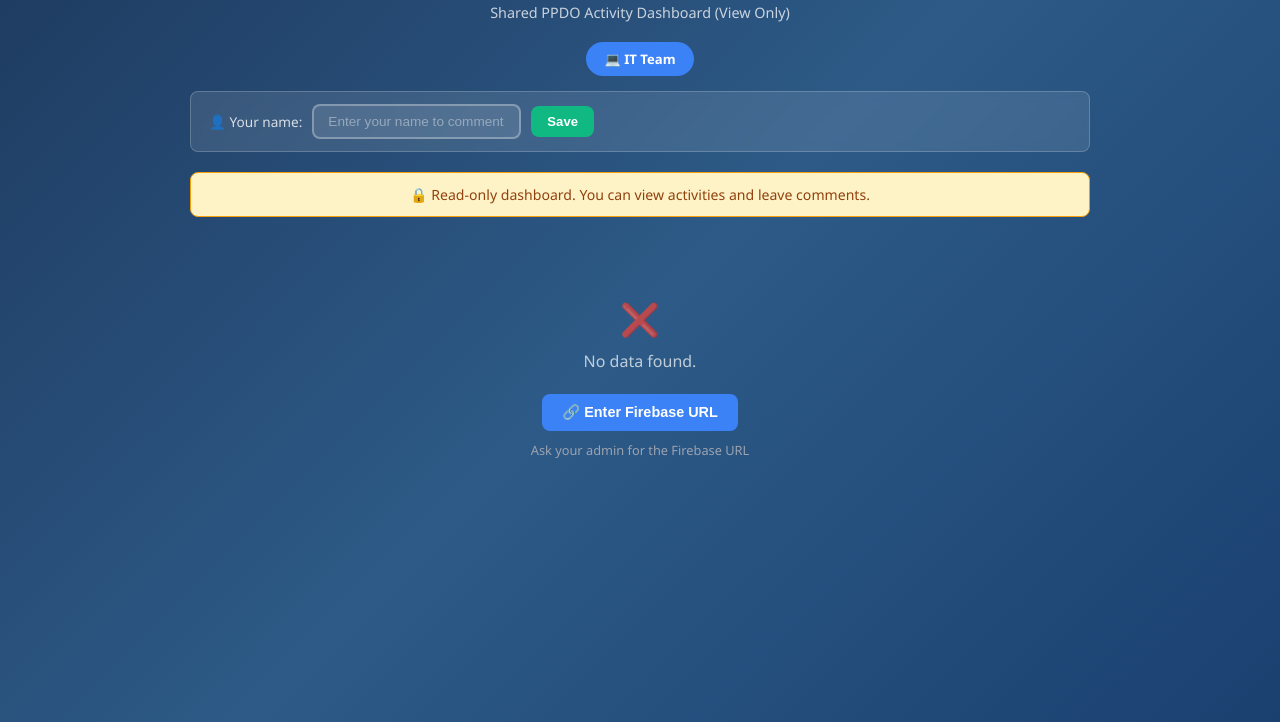
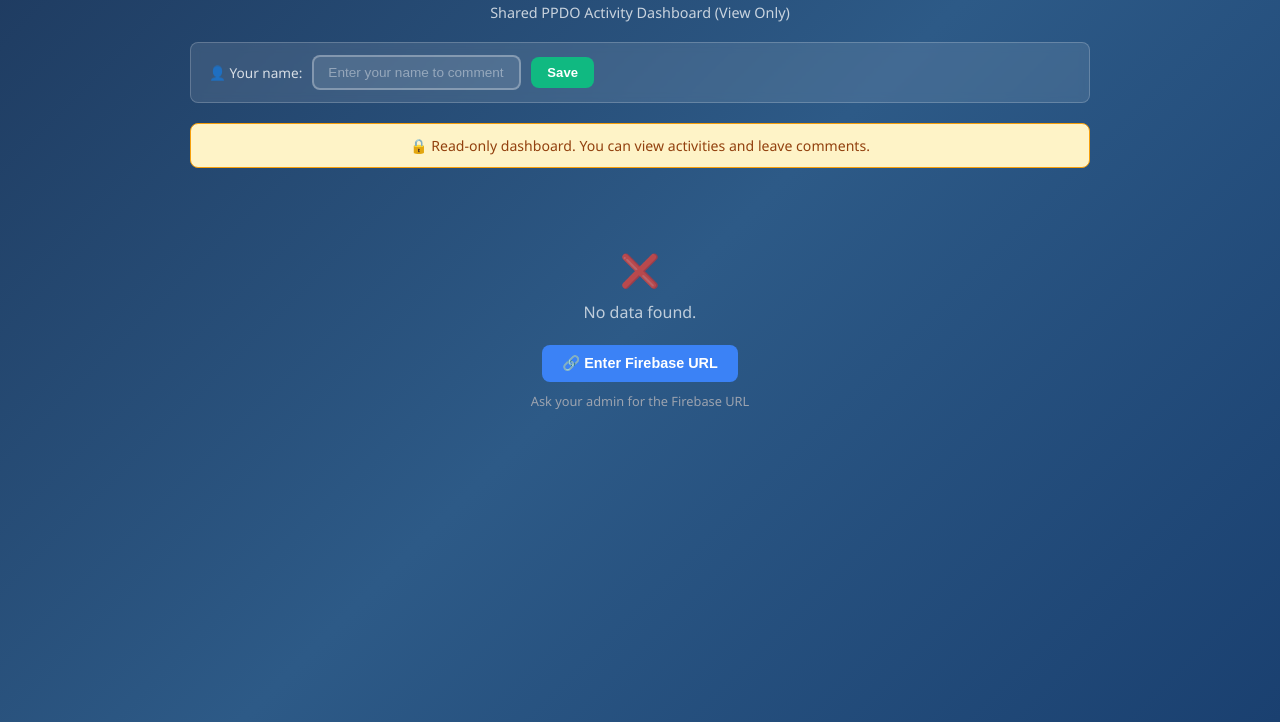
Before and after one commit to Yodawann/ppdo-calendar, a plain HTML site: page viewer.html in a window 1280 px wide. Shown: the part 78-800 px from the top of the page. Drawn offline with Linux system fonts and the light colour scheme.

Commit message:
Remove IT Team button from viewer

```diff
--- a/viewer.html
+++ b/viewer.html
@@ -189,9 +189,6 @@
         </div>
         <h1 id="page-title">📅 PPDO Calendar</h1>
         <p class="subtitle">Shared PPDO Activity Dashboard (View Only)</p>
-        <div style="text-align:center;margin-bottom:15px;">
-            <a href="https://it-team-eight.vercel.app/" style="display:inline-block;padding:8px 18px;background:#3b82f6;color:#fff;border-radius:20px;font-size:0.82rem;font-weight:600;text-decoration:none;transition:background 0.2s;">💻 IT Team</a>
-        </div>
 
         <!-- Name prompt for commenter -->
         <div class="name-bar" id="name-bar">
```
